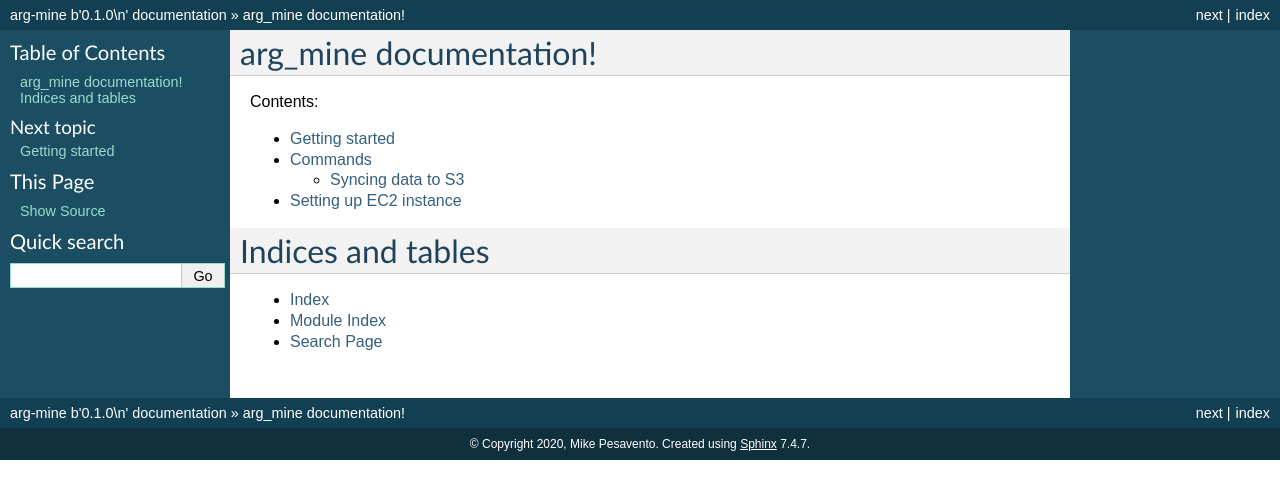
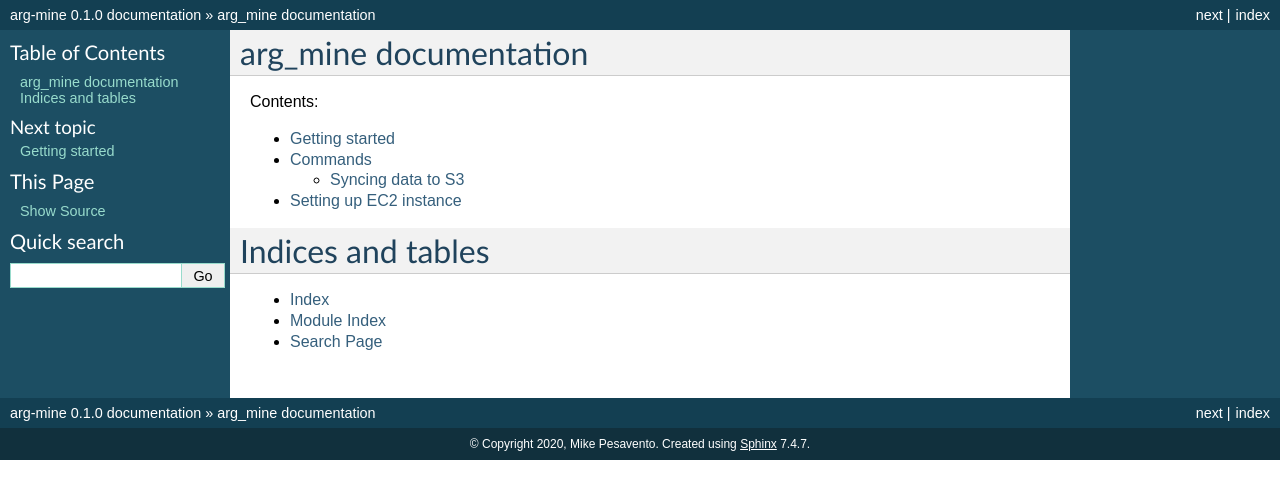
Before and after one commit to mpesavento/arg-mine, a Sphinx documentation site: the page built from docs/index.rst, in a window 1280 px wide. Shown: the top 499 px of the page. Built offline with Sphinx 7.4.7, drawn with Linux system fonts in a browser that asks for light colours; part of the change alters nothing that is shown.

```diff
--- a/docs/conf.py
+++ b/docs/conf.py
@@ -28,7 +28,9 @@ sys.path.insert(0, os.path.abspath('.'))
 # Add any Sphinx extension module names here, as strings. They can be extensions
 # coming with Sphinx (named 'sphinx.ext.*') or your custom ones.
 extensions = [
+    'sphinx.ext.napoleon',
     'sphinx.ext.autodoc',
+    'autoapi.extension',
     'sphinx.ext.intersphinx',
     'sphinx.ext.todo',
     'sphinx.ext.mathjax',
@@ -48,8 +50,10 @@ source_suffix = ".rst"
 # The master toctree document.
 master_doc = "index"
 
-# General information about the project.
-project = u"arg_mine"
+# Document Python Code
+autoapi_type = 'python'
+autoapi_dirs = '../arg_mine'
+
 
 # The version info for the project you're documenting, acts as replacement for
 # |version| and |release|, also used in various other places throughout the
@@ -67,9 +71,11 @@ def get_version():
     """
     # pipe = Popen('git describe --tags --always', stdout=PIPE, shell=True)
     pipe = Popen('python ../version.py', stdout=PIPE, shell=True)
-    version = pipe.stdout.read()
-    if version:
-        return str(version)
+    _version = str(pipe.stdout.read().decode("utf-8"))
+    if _version:
+        print("******")
+        print(_version)
+        return _version
     else:
         return 'X.Y'
 
--- a/docs/index.rst
+++ b/docs/index.rst
@@ -3,7 +3,7 @@
    You can adapt this file completely to your liking, but it should at least
    contain the root `toctree` directive.
 
-arg_mine documentation!
+arg_mine documentation
 ==============================================
 
 Contents:
```
Also changed, not shown: requirements_dev.txt (+9 -5 lines), 1 other file.
